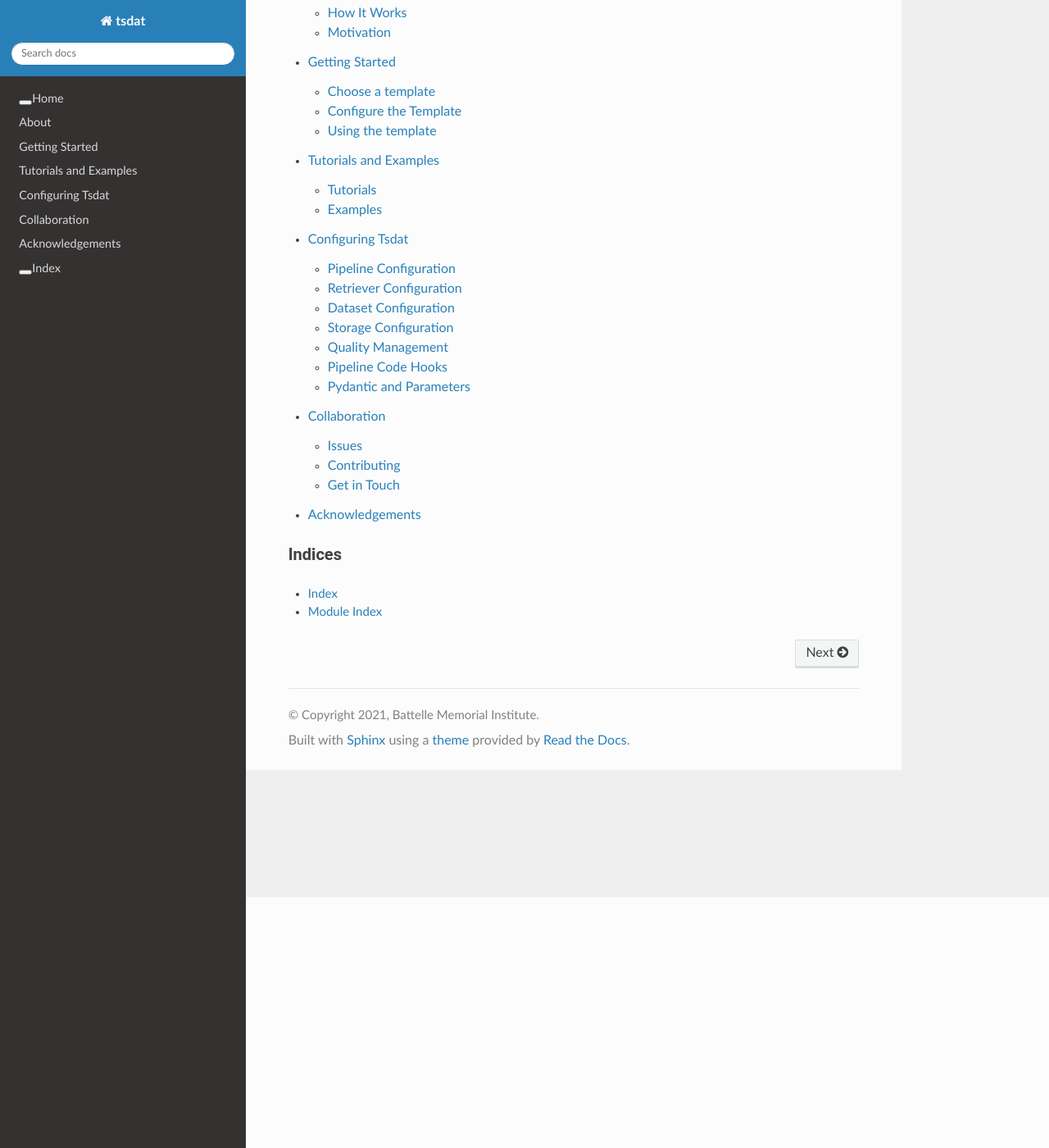
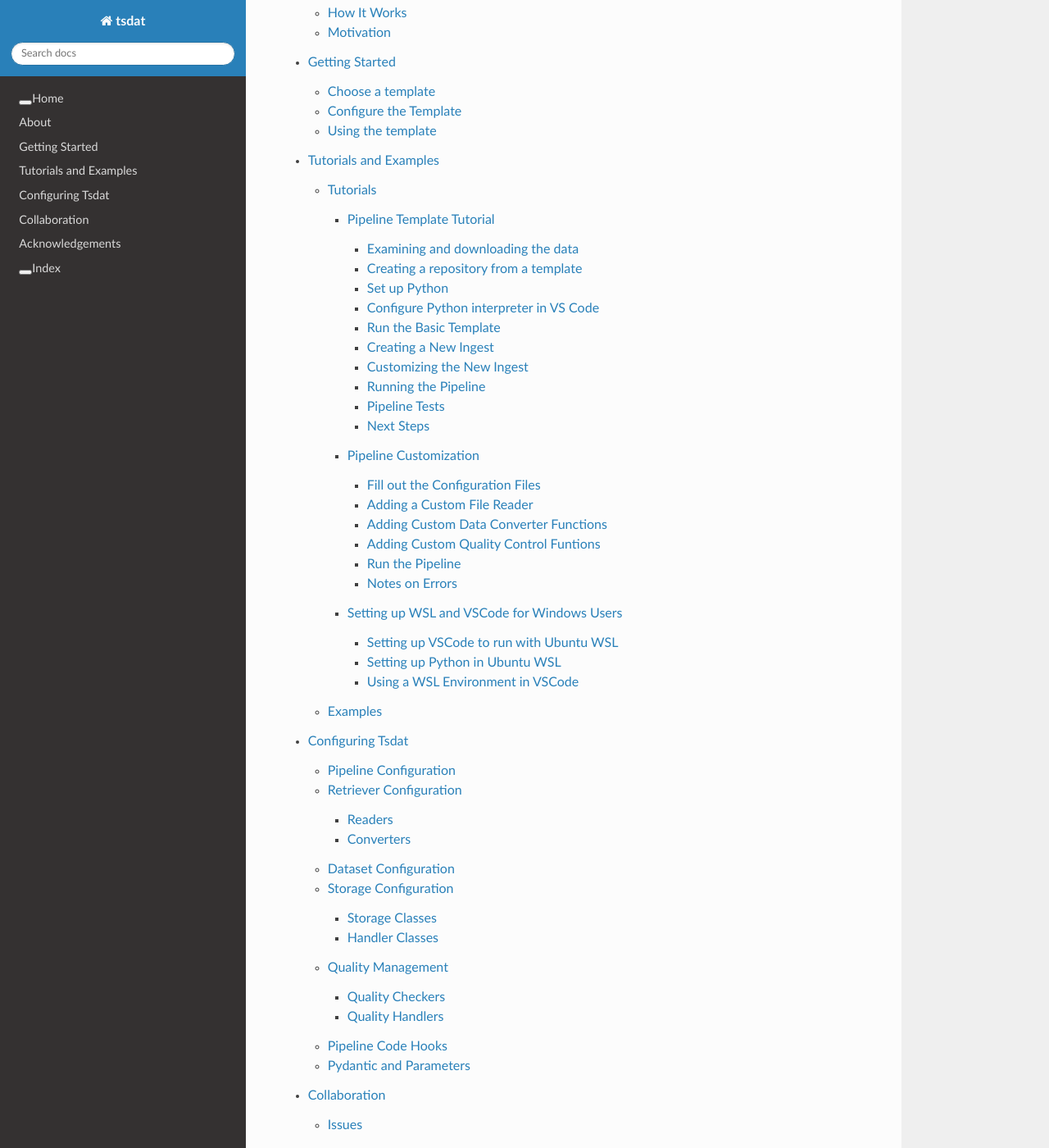
Before and after one commit to tsdat/tsdat, a Sphinx documentation site: the page built from docs/source/index.rst, in a window 1280 px wide and 1400 px high, scrolled down 306 px. Shown: the whole window at 82% size. Built offline with Sphinx 7.4.7 and the Read the Docs theme 2.0.0, drawn with Linux system fonts in a browser that asks for light colours; pages that are not in the unit, such as notebooks, are missing from menus; some of the changed text lies outside the part shown.

Commit message:
Minor updates

```diff
--- a/docs/requirements.txt
+++ b/docs/requirements.txt
@@ -1,4 +1,4 @@
 -r ../requirements.txt
 sphinx
 sphinx-rtd-theme
-sphinx-autoapi
+sphinx-autoapi==1.8.3
--- a/docs/source/conf.py
+++ b/docs/source/conf.py
@@ -20,11 +20,11 @@ sys.path.insert(0, project_dir)
 # -- Project information -----------------------------------------------------
 
 project = "tsdat"
-copyright = "2021, Battelle Memorial Institute"
+copyright = "2022, Battelle Memorial Institute"
 author = "tsdat"
 
 # The full version, including alpha/beta/rc tags
-release = "0.3.1"
+release = "0.4.1"
 
 
 # -- General configuration ---------------------------------------------------
--- a/docs/source/index.rst
+++ b/docs/source/index.rst
@@ -9,7 +9,6 @@ Table of Contents
 -----------------
 
 .. toctree::
-   :maxdepth: 2
 
    about
    getting_started
--- a/docs/source/tutorials/data_ingest.rst
+++ b/docs/source/tutorials/data_ingest.rst
@@ -132,7 +132,7 @@ and activate the development environment:
     you are able to install dependencies from the ``requirements-dev.txt`` file.
 
 Configure Python interpreter in VS Code
-======================
+=======================================
 
 Tell VS Code to use your new conda environment:
 
```
